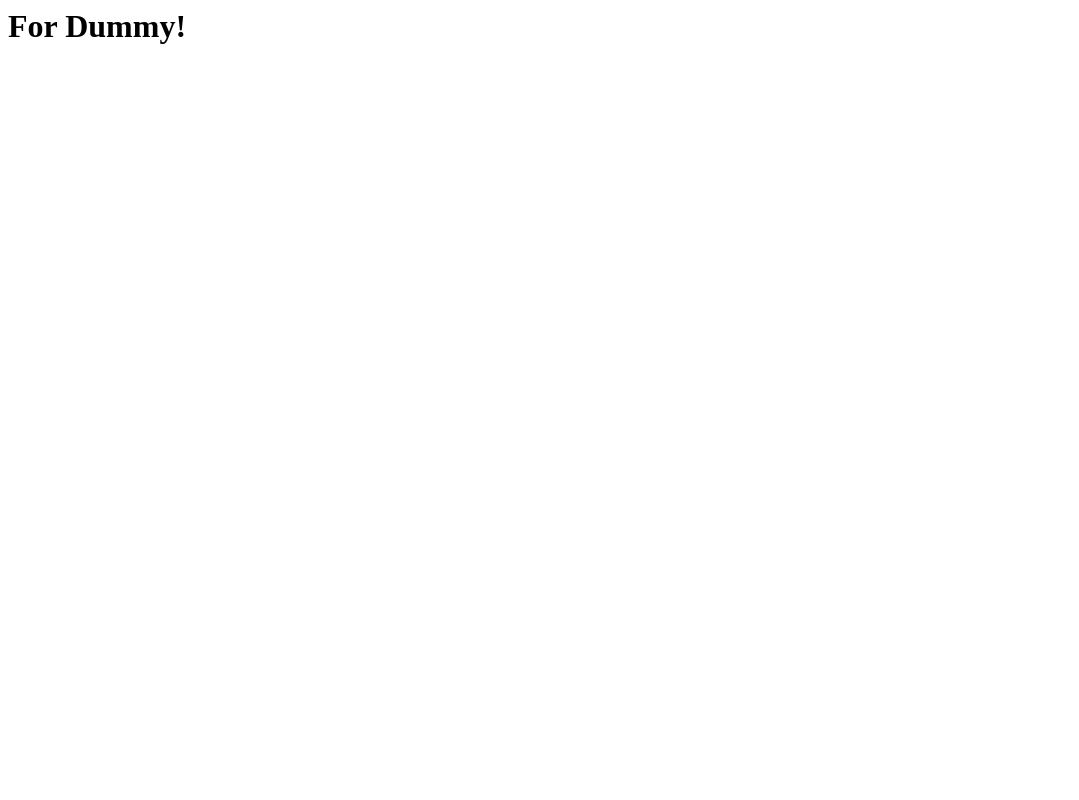
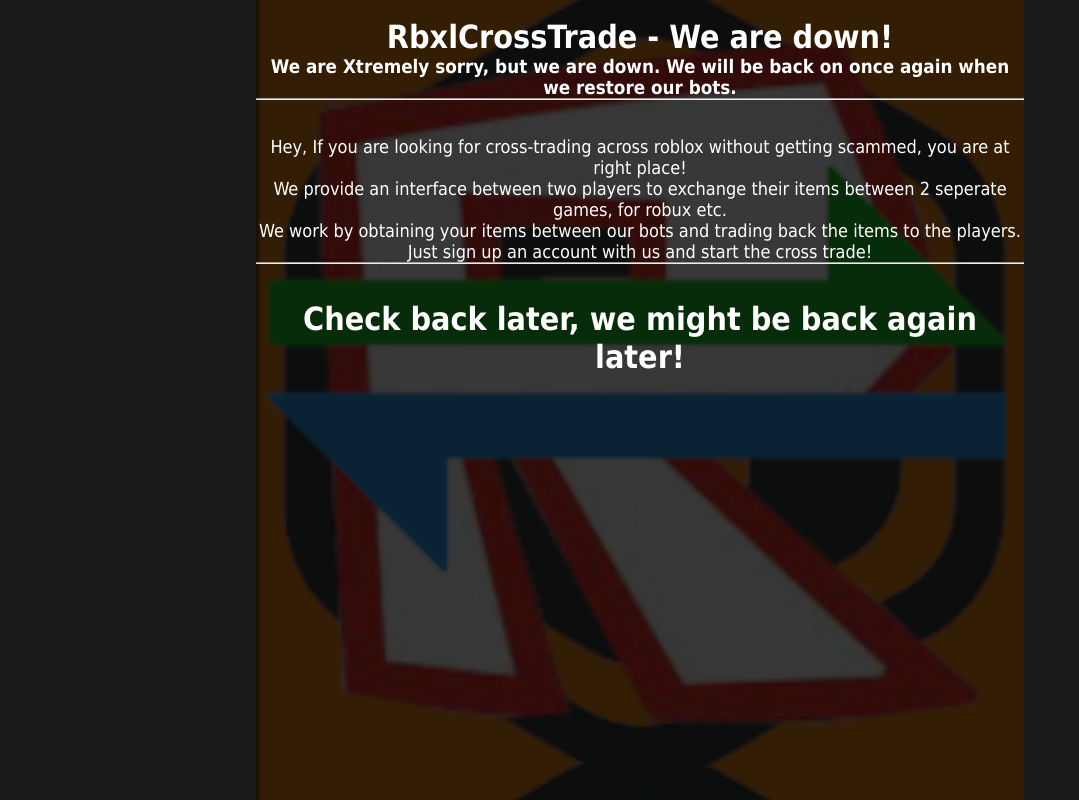
Before and after one commit to RealLakshyaK2011/Dummy, a plain HTML site: page index.html in a window 1280 px wide. Shown: the whole page, without its empty margins (0-1079 px from the left). Drawn offline with Linux system fonts and the light colour scheme.

Commit message:
Added stuff

```diff
--- a/index.html
+++ b/index.html
@@ -1 +1,63 @@
-<h1>For Dummy!</h1>
+<!DOCTYPE html>
+<html lang="en">
+<head>
+    <meta charset="UTF-8">
+    <title>RbxlXtrade - DOWN</title>
+
+    <style>
+        *{
+            padding: 0;
+            margin: 0px;
+        }
+
+        .content-back{
+            width: 60vw;
+            height: 100%;
+            margin: auto;
+            background-image: url("favicon.png");
+            background-repeat: repeat-y;
+            background-size: 100%;
+        }
+
+        .content-main{
+            background-color: rgba(0, 0, 0, 0.781);
+            width: 100%;
+            height: 100%;
+        }
+
+        .content-main h1, .content-main h3{
+            color: white;
+            text-align: center;
+            text-shadow: 2px;
+            font-family: Tahoma;
+        }
+
+        .content-main p{
+            color: white;
+            text-align: center;
+            text-shadow: 2px;
+            font-family: Tahoma;
+            font-size: 18px;
+        }
+    </style>
+</head>
+<body style="height:100vh; background-color:rgb(25,25,25);">
+    <div class="content-back">
+        <div class="content-main">
+            <br>
+            <h1>RbxlCrossTrade - We are down!</h1>
+            <h3><b>We are Xtremely sorry, but we are down. We will be back on once again when we restore our bots.</b></h3>
+            <hr>
+            <br>
+            <br>
+            <p>Hey, If you are looking for cross-trading across roblox without getting scammed, you are at right place!</p>
+            <p>We provide an interface between two players to exchange their items between 2 seperate games, for robux etc.</p>
+            <p>We work by obtaining your items between our bots and trading back the items to the players.</p>
+            <p>Just sign up an account with us and start the cross trade!</p>
+            <hr>
+            <br><br>
+            <h1>Check back later, we might be back again later!</h1>
+        </div>
+    </div>
+</body>
+</html>
```
Also changed, not shown: test.html (added, +25 -0 lines), favicon.png (added).
